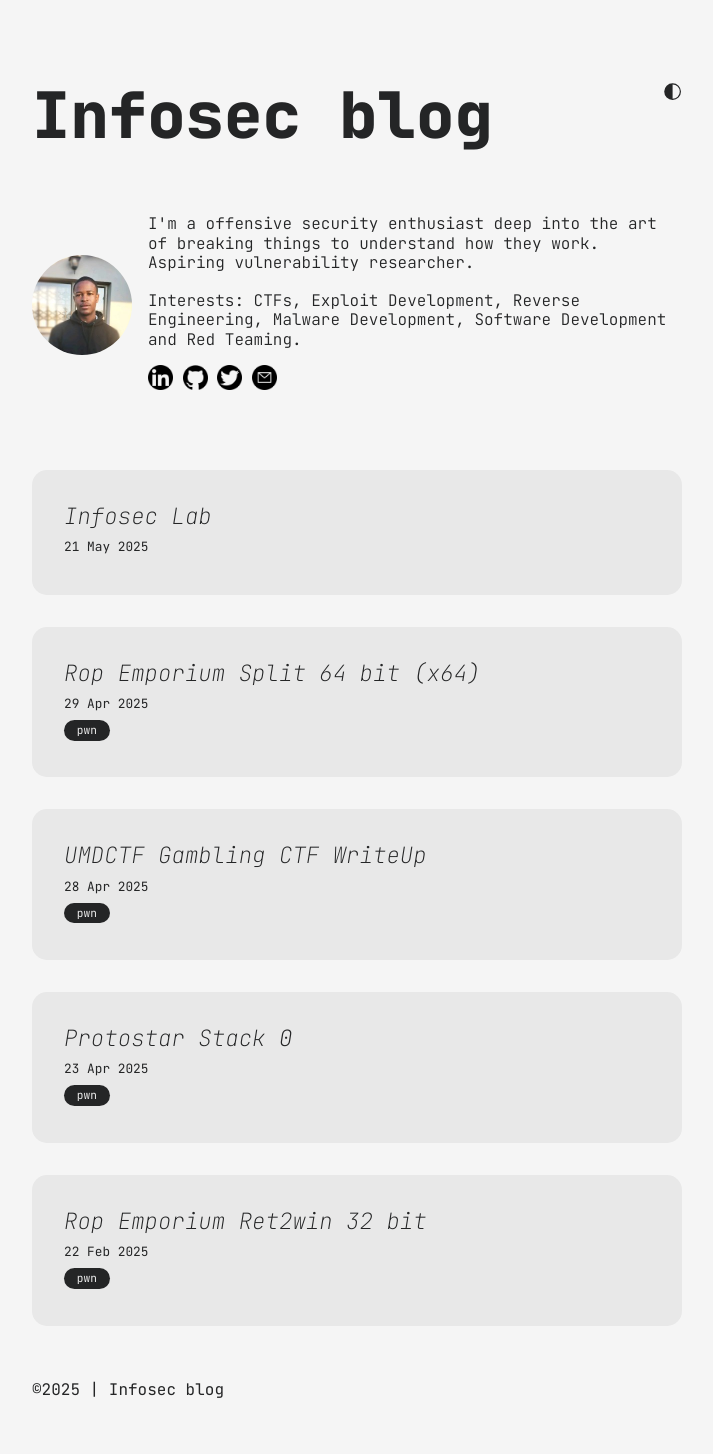
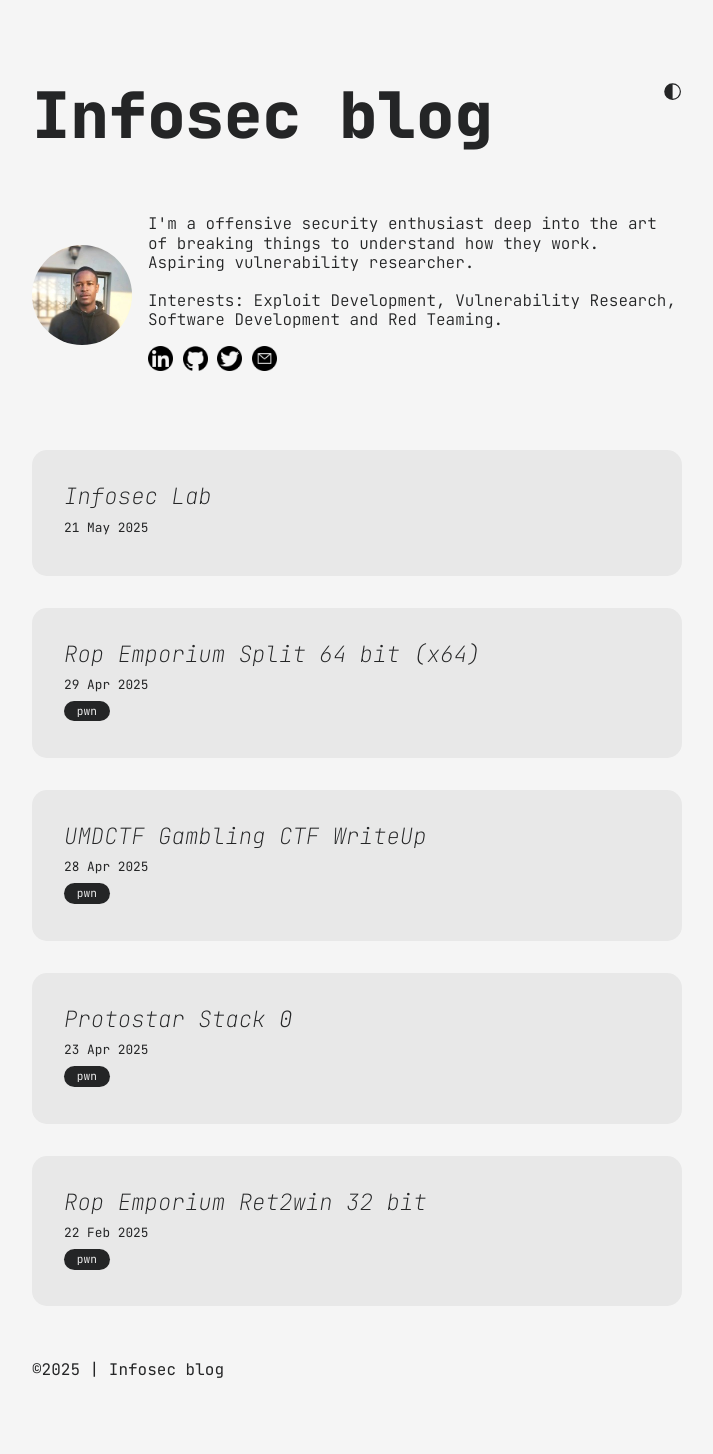
Before and after one commit to nkatekotibane/nkatekotibane.github.io, a Jekyll site: the page built from index.md, in a window 1280 px wide. Shown: the whole page, without its empty margins (283-996 px from the left). Built offline with Jekyll 4.4.1, drawn with Linux system fonts in a browser that asks for light colours.

Commit message:
Update author.yml file

```diff
--- a/_data/author.yml
+++ b/_data/author.yml
@@ -7,7 +7,7 @@ description: "
   </p>
   <br/>
   <p>
-   Interests: CTFs, Exploit Development, Reverse Engineering, Malware Development, Software Development and Red Teaming.
+   Interests: Exploit Development, Vulnerability Research, Software Development and Red Teaming.
    </P>
 "
 email: dev_sharad@outlook.com
```
